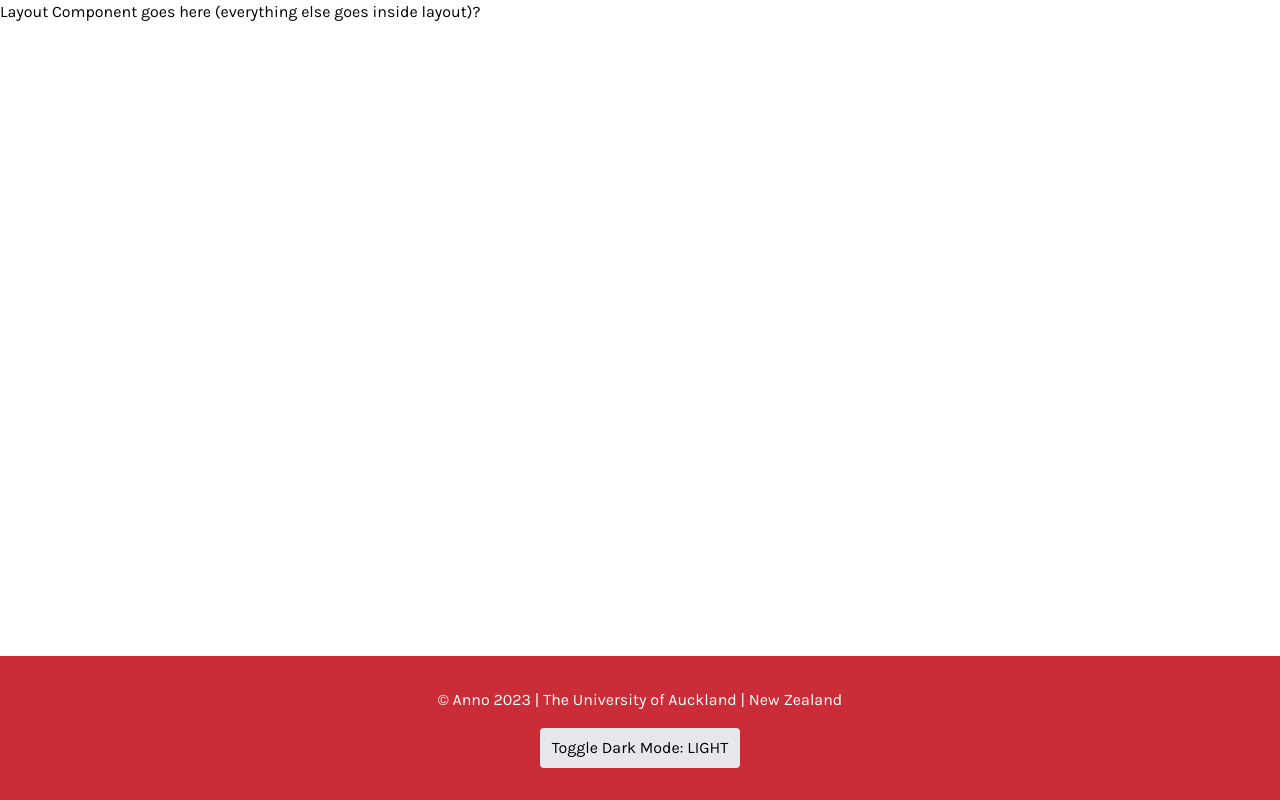
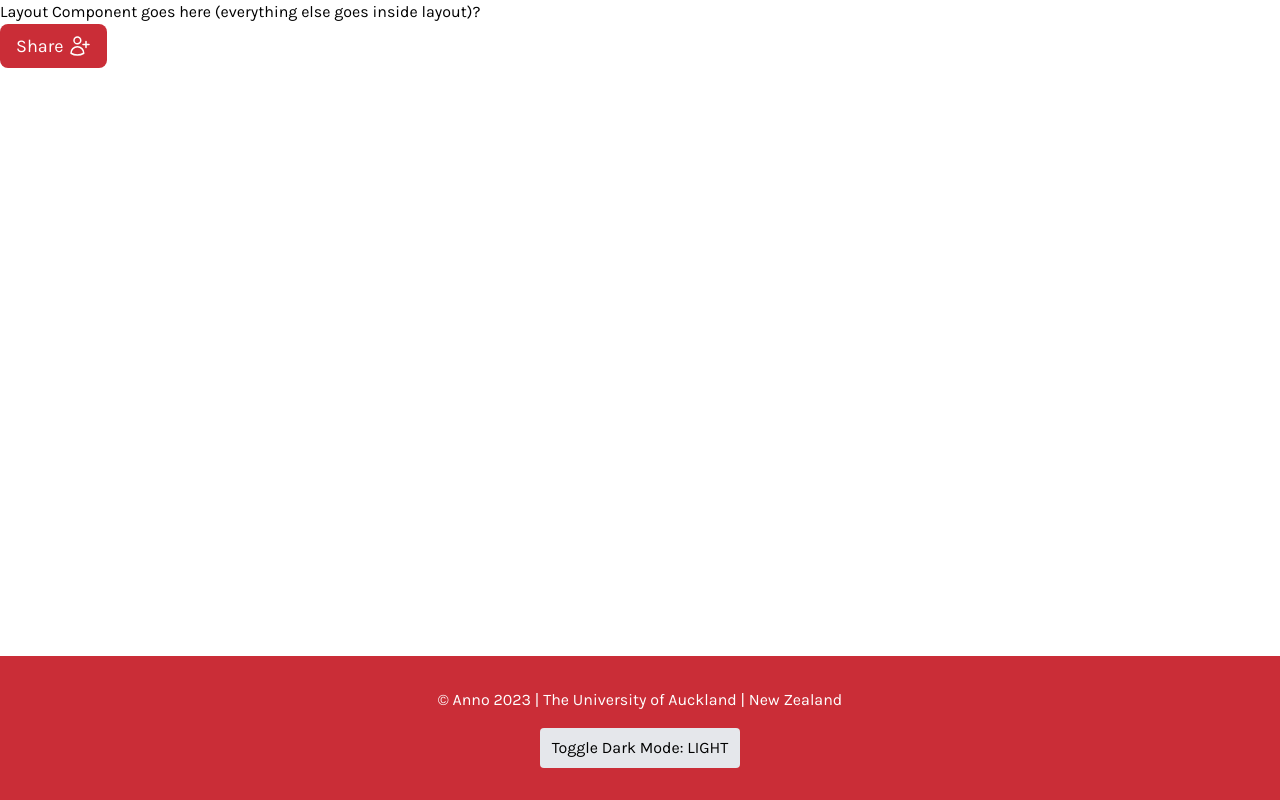
Before and after one commit to mjakeman/anno-pdf, a React (Vite) app in the folder frontend/: page / in a window 1280 px wide. Built offline with nearby package versions, Linux system fonts and the light colour scheme; a web font is replaced by a local one.

Commit message:
PDF-15: Added Share Button
Essentially serves as example usage.

```diff
--- a/frontend/src/App.tsx
+++ b/frontend/src/App.tsx
@@ -1,4 +1,6 @@
-import {useState} from "react";
+import React, {useState} from "react";
+import PrimaryButton from "./PrimaryButton";
+import {UserPlusIcon} from "@heroicons/react/24/outline";
 
 export default function App() {
 
@@ -16,6 +18,8 @@ export default function App() {
 
                 <p>Layout Component goes here (everything else goes inside layout)?</p>
 
+                {/*Share Button - TODO: Doesn't do anything at the moment*/}
+                <PrimaryButton label={"Share"} icon={<UserPlusIcon className={"h-6 w-6"} />} onClick={() => console.log('Clicked!')}/>
             </div>
 
             <footer className="justify-self-end bg-anno-red-primary p-8 flex flex-col items-center justify-center items-center gap-4 dark:bg-anno-red-secondary">
```
